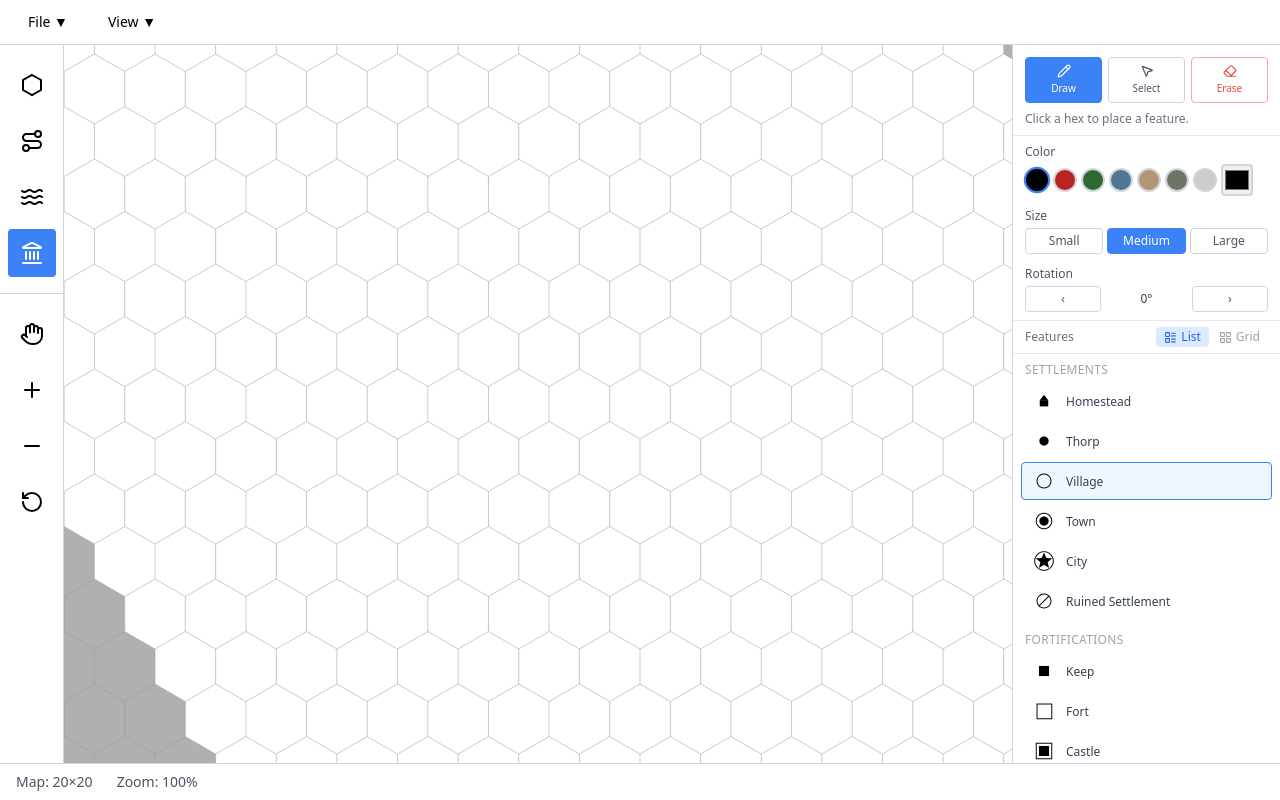
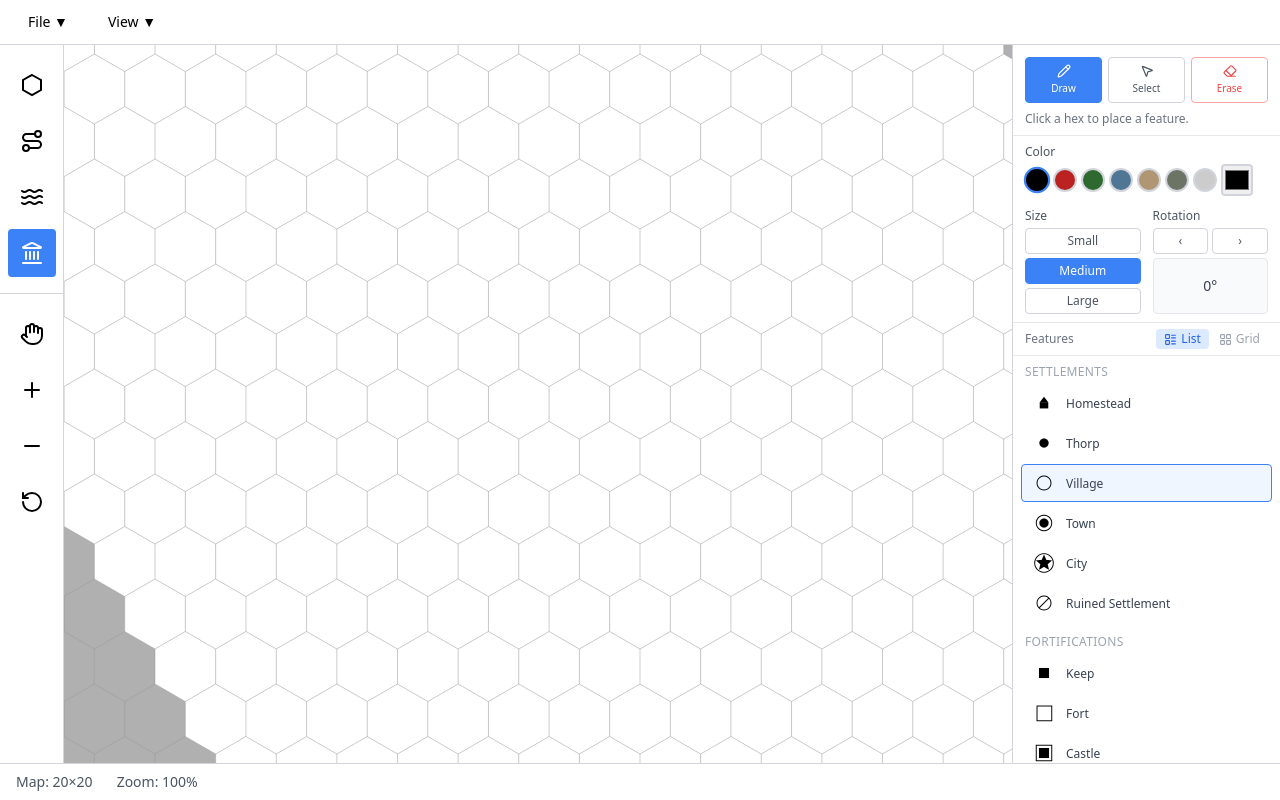
Before and after one commit to straylight77/hex-map-builder, a React (Vite) app: page / in a window 1280 px wide. Both pictures are taken after a click on the button 31 px from the left and 253 px from the top of the page. Built offline with nearby package versions, Linux system fonts and the light colour scheme.

Commit message:
Revmped Feature panel - arranged size/rotation into vertical layout.  Still need to hide the library in select mode and combine the hint text with name of feature selected.

```diff
--- a/src/components/FeatureLibrary.jsx
+++ b/src/components/FeatureLibrary.jsx
@@ -113,7 +113,9 @@ export function FeatureLibrary({
   const displayFeature   = FEATURE_MAP[displayFeatureId];
 
   const hint = modeHint(featureToolMode, hasSelection);
-  const showStyleControls = featureToolMode === 'draw' || featureToolMode === 'select';
+
+  // Show style controls in draw mode always; in select mode only once a feature is selected
+  const showStyleControls = featureToolMode === 'draw' || (featureToolMode === 'select' && hasSelection);
   const showGallery       = featureToolMode === 'draw' || featureToolMode === 'select';
 
   return (
@@ -173,53 +175,64 @@ export function FeatureLibrary({
           </div>
         )}
 
-        {/* Style controls */}
+        {/* Style controls — draw mode always, select mode only when a feature is selected */}
         {showStyleControls && (
           <div className="px-3 py-2 border-b border-gray-200 flex-shrink-0 space-y-3">
+
             {featureToolMode === 'select' && hasSelection && (
               <p className="text-xs text-blue-600 font-medium">
                 {displayFeature?.name ?? 'Feature'} selected
               </p>
             )}
 
+            {/* Color */}
             <SwatchColorPicker
               swatches={FEATURE_SWATCHES}
               value={displayColor}
               onChange={onSetColor}
             />
 
-            <div>
-              <label className="block text-xs font-medium text-gray-600 mb-1">Size</label>
-              <div className="flex gap-1">
+            {/* Size + Rotation side by side */}
+            <div className="flex gap-3 items-stretch">
+
+              {/* Size — left half */}
+              <div className="flex-1 flex flex-col gap-1">
+                <label className="text-xs font-medium text-gray-600">Size</label>
                 {['small', 'medium', 'large'].map(s => (
-                  <button key={s} onClick={() => onSetSize(s)}
-                    className={`flex-1 text-xs py-1 rounded border capitalize transition-colors ${
+                  <button
+                    key={s}
+                    onClick={() => onSetSize(s)}
+                    className={`w-full text-xs py-1 rounded border capitalize transition-colors ${
                       displaySize === s
                         ? 'bg-blue-500 text-white border-blue-500'
                         : 'border-gray-300 text-gray-600 hover:border-gray-400'
                     }`}
-                  >{s}</button>
+                  >
+                    {s}
+                  </button>
                 ))}
               </div>
-            </div>
 
-            <div>
-              <label className="block text-xs font-medium text-gray-600 mb-1">Rotation</label>
-              <div className="flex items-center gap-2">
-                <button
-                  onClick={() => onSetRotation(((displayRotation - 30) + 360) % 360)}
-                  className="flex-1 text-xs py-1 rounded border transition-colors border-gray-300 text-gray-600 hover:border-gray-400"
-                  title="Rotate left 30°"
-                >‹</button>
-                <span className="flex-1 text-center text-xs text-gray-700 font-medium tabular-nums">
-                  {displayRotation}°
-                </span>
-                <button
-                  onClick={() => onSetRotation((displayRotation + 30) % 360)}
-                  className="flex-1 text-xs py-1 rounded border transition-colors border-gray-300 text-gray-600 hover:border-gray-400"
-                  title="Rotate right 30°"
-                >›</button>
+              {/* Rotation — right half */}
+              <div className="flex-1 flex flex-col gap-1">
+                <label className="text-xs font-medium text-gray-600">Rotation</label>
+                <div className="flex gap-1">
+                  <button
+                    onClick={() => onSetRotation(((displayRotation - 30) + 360) % 360)}
+                    title="Rotate left 30°"
+                    className="flex-1 text-xs py-1 rounded border border-gray-300 text-gray-600 hover:border-gray-400 transition-colors"
+                  >‹</button>
+                  <button
+                    onClick={() => onSetRotation((displayRotation + 30) % 360)}
+                    title="Rotate right 30°"
+                    className="flex-1 text-xs py-1 rounded border border-gray-300 text-gray-600 hover:border-gray-400 transition-colors"
+                  >›</button>
+                </div>
+                <div className="flex-1 flex items-center justify-center rounded border border-gray-200 bg-gray-50">
+                  <span className="text-sm text-gray-700 font-medium tabular-nums">{displayRotation}°</span>
+                </div>
               </div>
+
             </div>
           </div>
         )}
```
Also changed, not shown: 1 other file (tests, documents, lock files or other folders).
